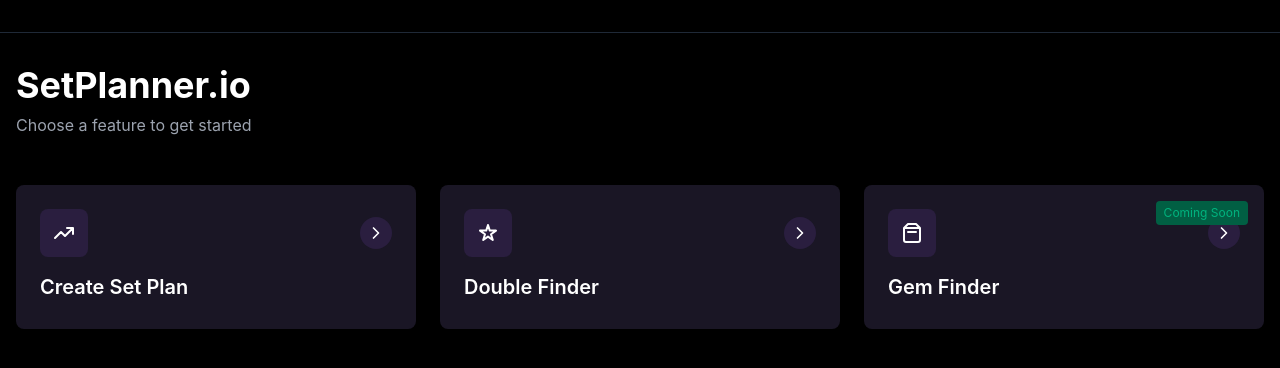
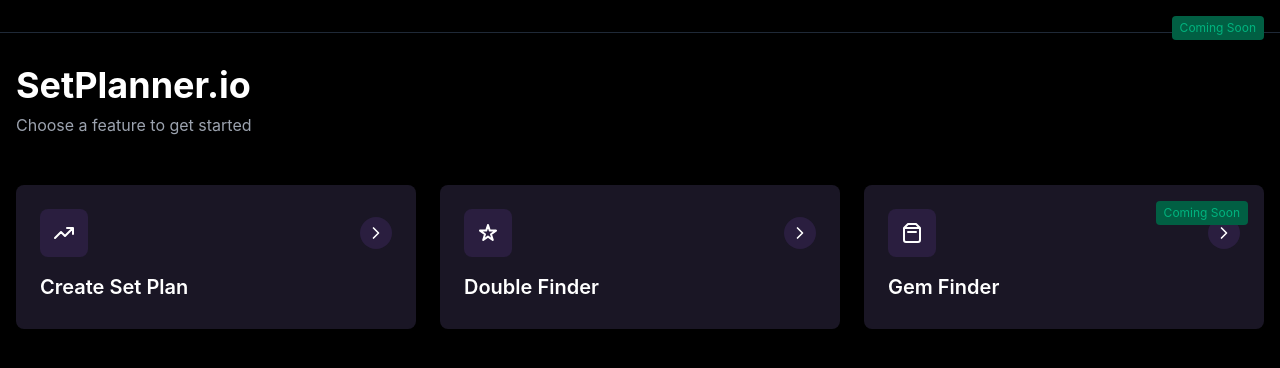
Before and after one commit to ajnavaleza/SetPlanner.io, a React (Create React App) app: page / in a window 1280 px wide. Shown: the top 368 px of the page. Built offline with nearby package versions, Linux system fonts and the light colour scheme.

Commit message:
coming soon

```diff
--- a/src/pages/LandingPage.tsx
+++ b/src/pages/LandingPage.tsx
@@ -43,6 +43,7 @@ const LandingPage: React.FC = () => {
 
           {/* Double Finder Card */}
           <div className="bg-[#1A1625] rounded-lg p-6 cursor-pointer hover:bg-[#1A1625]/80 transition-colors">
+            <div className="absolute top-4 right-4 px-2 py-1 bg-[#015F43] text-[#00B37E] text-xs rounded">Coming Soon</div>
             <div className="flex items-center justify-between mb-4">
               <div className="w-12 h-12 bg-[#2A1E3F] rounded-lg flex items-center justify-center">
                 <svg width="24" height="24" viewBox="0 0 24 24" fill="none" xmlns="http://www.w3.org/2000/svg">
```
